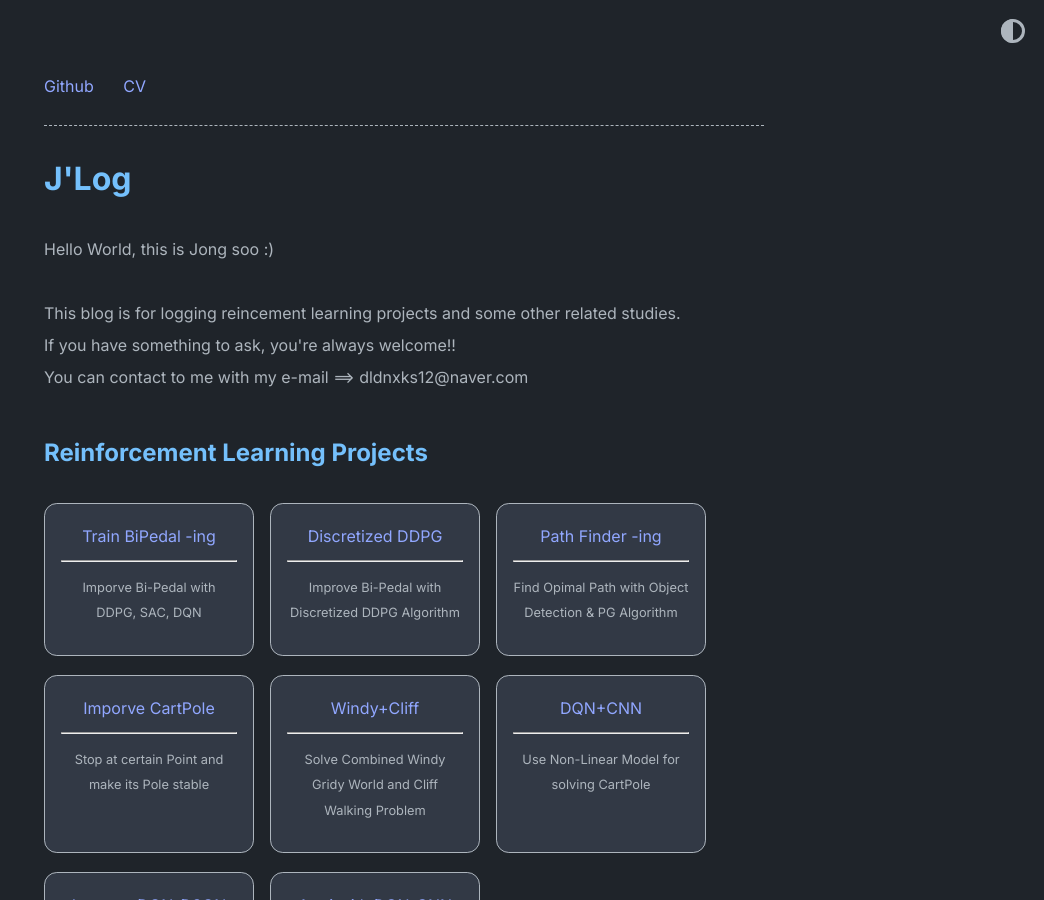
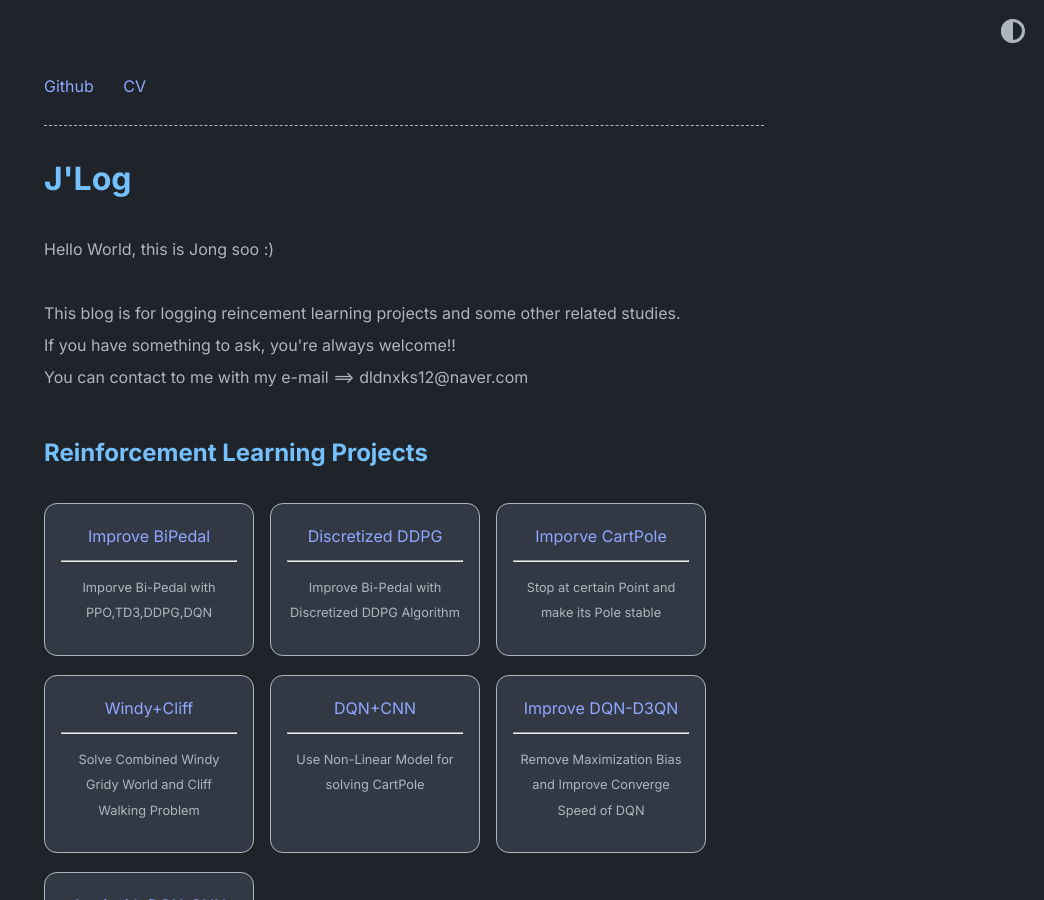
Before and after one commit to dldnxks12/dldnxks12.github.io, a Jekyll site: the page built from index.md, in a window 1280 px wide and 900 px high. Shown: the whole window, without its empty margins (236-1280 px from the left). Built offline with Jekyll 4.4.1, drawn with Linux system fonts in a browser that asks for light colours.

Commit message:
Update home.yml

```diff
--- a/_data/home.yml
+++ b/_data/home.yml
@@ -7,17 +7,13 @@ navbar_entries:
 
 project_entries:
 
-  - title: Train BiPedal -ing
+  - title: Improve BiPedal
     url: https://github.com/dldnxks12/A.I/tree/master/Reinforcement%20Learning%20%232/Final%20Project
-    desc: Imporve Bi-Pedal with DDPG, SAC, DQN
+    desc: Imporve Bi-Pedal with PPO,TD3,DDPG,DQN
 
   - title: Discretized DDPG
     url: https://github.com/dldnxks12/A.I/tree/master/Reinforcement%20Learning%20%232/Final%20Project/Discretization
     desc: Improve Bi-Pedal with Discretized DDPG Algorithm
-
-  - title: Path Finder -ing
-    url: https://github.com/dldnxks12/Projects/tree/main/%23%20RL%20-%20Path%20Finder
-    desc: Find Opimal Path with Object Detection & PG Algorithm
 
   - title: Imporve CartPole
     url: https://github.com/dldnxks12/Projects/tree/main/%23%20RL%20-%20Control%20CartPole
```
